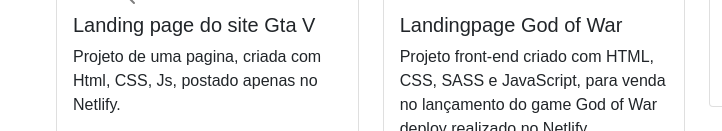
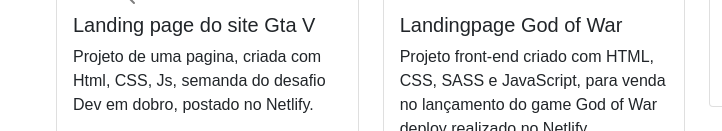
Before and after one commit to Jefferson-version/portifolio-2024, a plain HTML site: page index.html in a window 1280 px wide. Shown: the part 3876-4007 px from the top of the page, 256-978 px from the left. Drawn offline with nearby package versions, Linux system fonts and the light colour scheme.

Commit message:
atualização da sessão do portifólio

```diff
--- a/index.html
+++ b/index.html
@@ -455,7 +455,8 @@
                       <div class="card-body">
                         <h5 class="card-title"> Landing page do site Gta V</h5>
                         <p class="card-text">Projeto de uma pagina,
-                          criada com Html, CSS, Js, postado apenas no
+                          criada com Html, CSS, Js, semanda do desafio
+                          Dev em dobro, postado no
                           Netlify.</p>
                         <div class="d-flex justify-content-center">
                           <a
```
